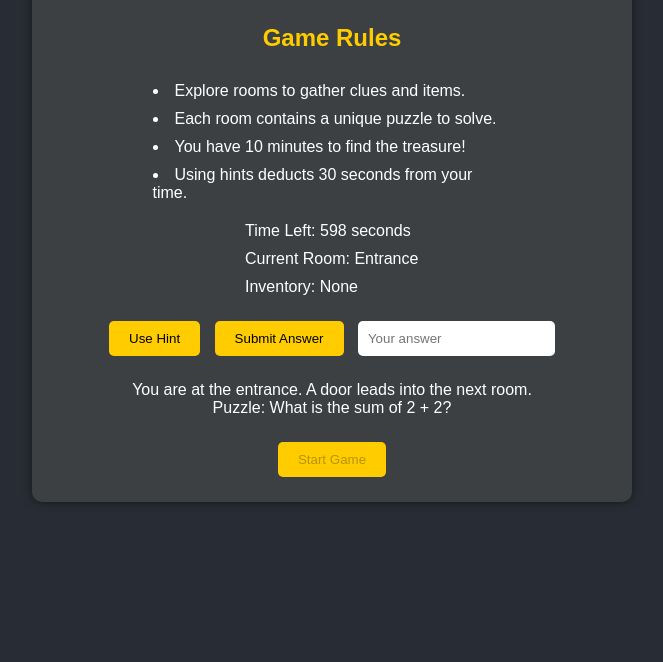
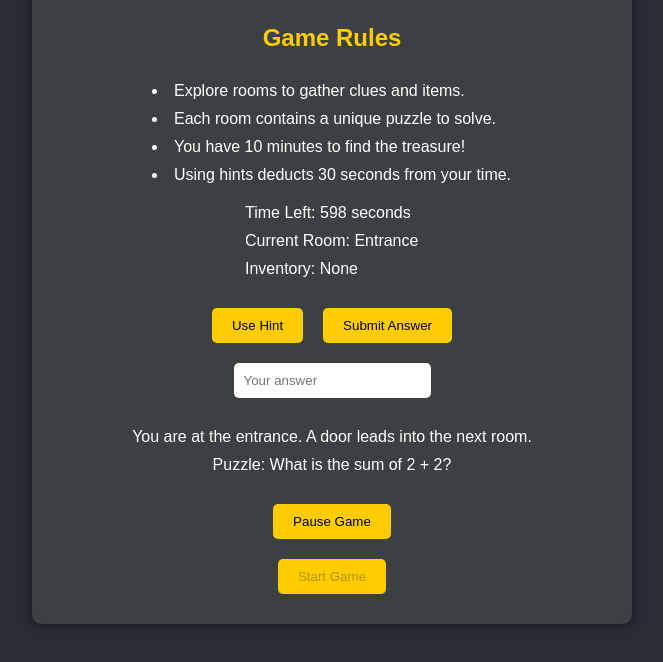
Before and after one commit to PatschkeA8769/Online-Text-based-RPG-Game, a plain HTML site: page index.html in a window 1280 px wide. Both pictures are taken after a click on the button "Start Game". Shown: the part 58-720 px from the top of the page, without its empty margins (308-971 px from the left). Drawn offline with Linux system fonts and the light colour scheme.

Commit message:
started adding pause menu
minor CSS edits

```diff
--- a/index.html
+++ b/index.html
@@ -9,6 +9,11 @@
 <body>
     <!-- div container -->
     <div id="game-container">
+        <!-- pause menu -->
+        <div id="pause-menu">
+
+        </div>
+
         <h1>Mystery Quest</h1>
         <!-- div 1 -->
         <div id="instructions">
@@ -37,6 +42,8 @@
         <div id="room-description">
             <p>Welcome to the Entrance. Explore the room!</p>
         </div>
+        <!-- pause menu -->
+        <button id="pause-button">Pause Game</button><br>
         <button id="start-button">Start Game</button>
     </div>
 </body>
--- a/script.js
+++ b/script.js
@@ -8,30 +8,38 @@ let timerInterval;
 /* create nested objects */
 const rooms = {
     Entrance: {
-        description: "You are at the entrance. A door leads into the next room.",
-        puzzle: "What is the sum of 2 + 2?",
+        description: "<p>You are at the entrance. A door leads into the next room.</p>",
+        puzzle: "What is the sum of 2 + 2?</p>",
         answer: "4",
         hint: "It's the number of legs on a chair.",
         nextRoom: "Room1"
     },
     Room1: {
-        description: "You have entered Room 1. A riddle awaits you.",
-        puzzle: "What has keys but can't open locks?",
+        description: "<p>You have entered Room 1. A riddle awaits you.</p>",
+        puzzle: "What has keys but can't open locks?</p>",
         answer: "Piano",
         hint: "It's a musical instrument.",
         nextRoom: "TreasureRoom"
     },
     TreasureRoom: {
-        description: "Congratulations! You've found the treasure room.",
-        puzzle: "What is the most common gas in the Earth's atmosphere?",
+        description: "<p>Congratulations! You've found the treasure room.</p>",
+        puzzle: "What is the most common gas in the Earth's atmosphere?</p>",
         answer: "Nitrogen",
         hint: "It's not oxygen!",
     }
 };
 
+document.getElementById("pause-button").addEventListener("click", pauseGame);
 document.getElementById("start-button").addEventListener("click", startGame);
 document.getElementById("hint-button").addEventListener("click", useHint);
 document.getElementById("answer-button").addEventListener("click", submitAnswer);
+
+/* pause menu covers screen */
+function pauseGame() {
+  const pauseMenu = document.getElementById("pause-menu");
+  pauseMenu.style.zIndex = "1";
+  pauseMenu.style.height = "1000px";
+}
 
 function startGame() {
     document.getElementById("start-button").disabled = true;
@@ -57,7 +65,7 @@ function updateTimer() {
 function updateRoom(room) {
   document.getElementById("room-name").innerText = room;
   document.getElementById("room-description").innerHTML = rooms[room].description;
-  document.getElementById("room-description").innerHTML += `<br>Puzzle: ${rooms[room].puzzle}`;
+  document.getElementById("room-description").innerHTML += `<p>Puzzle: ${rooms[room].puzzle}`;
 }
 
 function useHint() {
@@ -74,7 +82,7 @@ function submitAnswer() {
     const playerAnswer = document.getElementById("answer-input").value.trim();
     if (playerAnswer.toLowerCase() === rooms[currentRoom].answer.toLowerCase()) {
         alert("Correct! You may proceed to the next room.");
-        currentRoom = rooms[currentRoom].nextRoom || "TreasureRoom";
+        currentRoom = rooms[currentRoom].nextRoom || "<p>TreasureRoom";
         updateRoom(currentRoom);
         document.getElementById("answer-input").value = ""; // Clear input
     } else {
--- a/styles.css
+++ b/styles.css
@@ -22,6 +22,13 @@ body {
   border-radius: 10px;
   box-shadow: 0 0 10px rgba(0, 0, 0, 0.5);
 }
+/* pause menu */
+#pause-menu {
+  background-color: #3c4043;
+  width: 100%;
+  position: absolute;
+  left: 0;
+}
 h1, h2 {
   color: #ffcc00;
   padding-bottom: 25px;
@@ -32,7 +39,7 @@ h2 {
 /* div 1 */
 #instructions ul {
   text-align: left;
-  width: 359px;
+  width: 360px;
   margin: auto;
   display: block;
 }
@@ -56,10 +63,16 @@ h2 {
 }
 #game-info #interact {
   padding-bottom: 10px;
+  width: 472px;
+  margin: auto;
+  font-size: 0px; /* remove space between buttons */
 }
 /* div 3 */
 #room-description {
-  padding-bottom: 20px;
+  padding-bottom: 10px;
+}
+#room-description p {
+  padding-bottom: 10px;
 }
 /* buttons and input */
 button {
@@ -68,14 +81,14 @@ button {
   border: none;
   border-radius: 5px;
   cursor: pointer;
-  margin: 5px;
+  margin: 10px;
 }
 button:hover {
   background-color: #ffc107;
 }
 input {
   padding: 10px;
-  margin: 5px;
+  margin: 10px;
   border: none;
   border-radius: 5px;
 }
```
